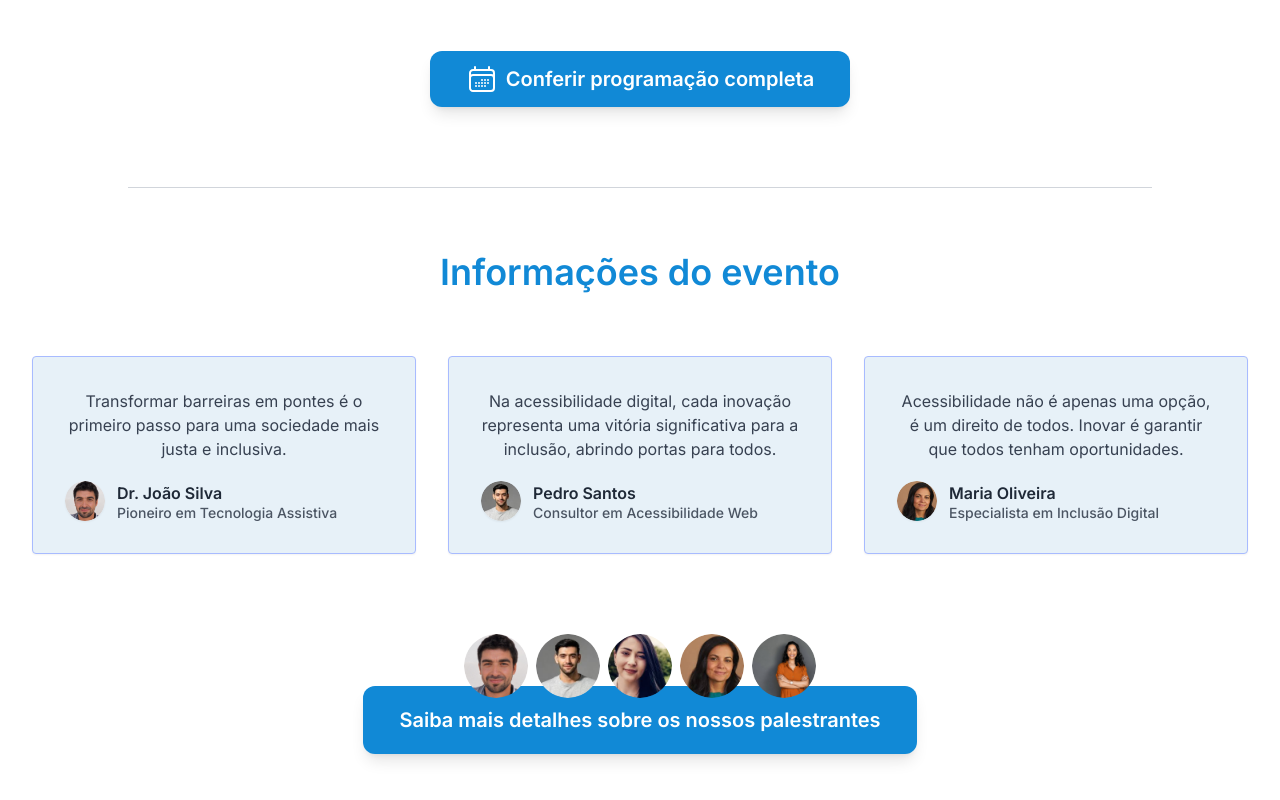
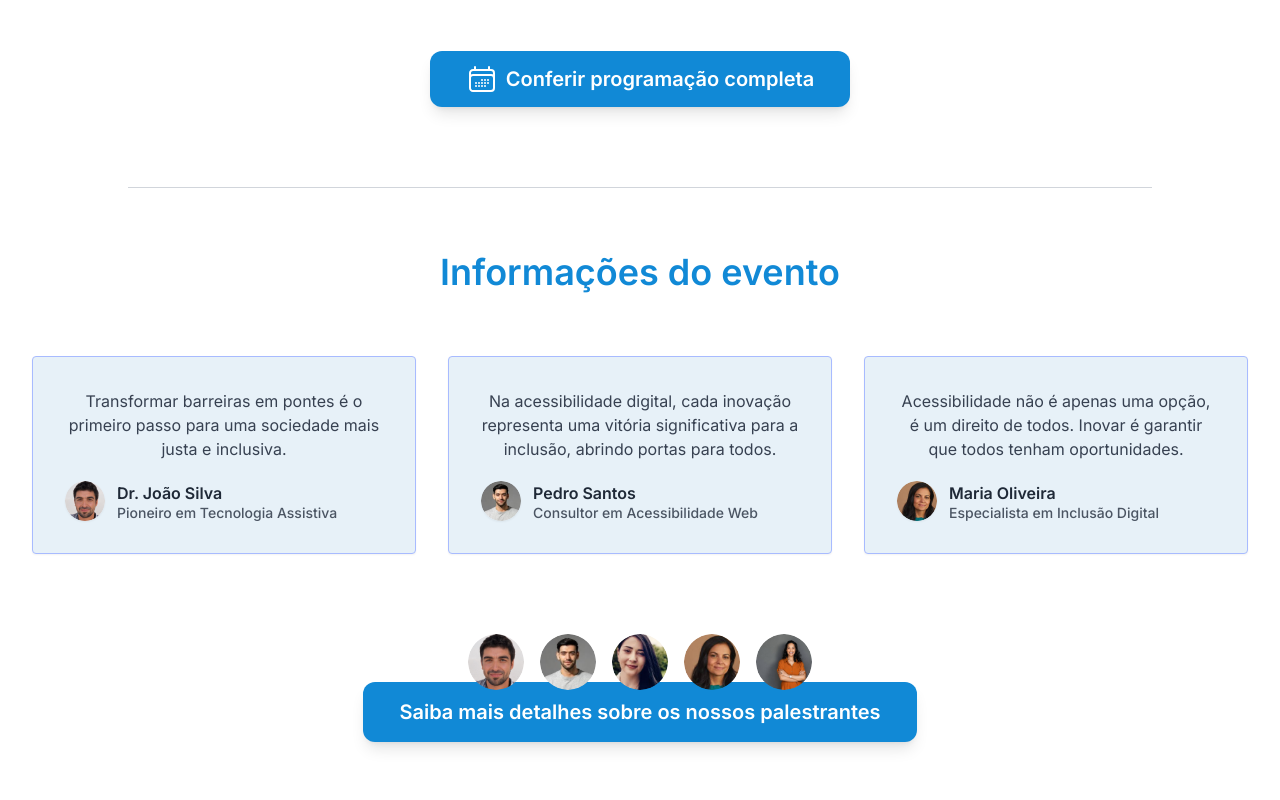
Before and after one commit to WalterNagawo/acessibilidade-digital, a Next.js app: page / in a window 1280 px wide. Shown: the part 1409-2209 px from the top of the page. Built offline with nearby package versions, Linux system fonts and the light colour scheme.

Commit message:
:sparkles: feat: Team Component

```diff
--- a/src/components/homePage/Team.tsx
+++ b/src/components/homePage/Team.tsx
@@ -2,32 +2,27 @@ import Image from "next/image";
 
 const people = [
   {
-    imageUrl:
-      "/perfil2.png",
+    imageUrl: "/perfil2.png",
   },
   {
-    imageUrl:
-      "/perfil1.png",
+    imageUrl: "/perfil1.png",
   },
   {
-    imageUrl:
-      "/perfil5.png",
+    imageUrl: "/perfil5.png",
   },
   {
-    imageUrl:
-      "/perfil3.png",
+    imageUrl: "/perfil3.png",
   },
   {
-    imageUrl:
-      "/perfil4.png",
+    imageUrl: "/perfil4.png",
   },
 ];
 
 export default function Team() {
   return (
     <div className="bg-white relative mb-20">
-      <div className="mx-auto max-w-7xl px-6 lg:px-8 flex justify-center relative z-10">
-        <ul role="list" className="flex gap-x-2">
+      <div className="mx-auto max-w-7xl px-6 lg:px-8 flex flex-col items-center relative z-10">
+        <ul role="list" className="flex gap-x-2 sm:gap-x-4 -mb-2 z-10">
           {people.map((person, index) => (
             <li key={index} className="flex-shrink-0">
               <div className="flex items-center justify-center">
@@ -36,17 +31,17 @@ export default function Team() {
                   src={person.imageUrl}
                   width={80}
                   height={80}
-                  className="h-16 w-16 rounded-full"
+                  className="h-14 w-14 rounded-full"
                 />
               </div>
             </li>
           ))}
         </ul>
-      </div>
-      <div className="flex justify-center mt-9 relative z-0">
-        <button className="flex items-center bg-customBlue text-white text-xl font-semibold py-5 px-9 rounded-xl shadow-lg hover:bg-customBlue2 focus:outline-none focus:ring-2 focus:ring-customBlue2 focus:ring-offset-2 -mt-12">
-          Saiba mais detalhes sobre os nossos palestrantes
-        </button>
+        <div className="flex justify-center relative z-0">
+          <button className="flex items-center bg-customBlue text-white text-xl font-semibold py-4 px-9 rounded-xl shadow-lg hover:bg-customBlue2 focus:outline-none focus:ring-2 focus:ring-customBlue2 focus:ring-offset-2">
+            Saiba mais detalhes sobre os nossos palestrantes
+          </button>
+        </div>
       </div>
     </div>
   );
```
